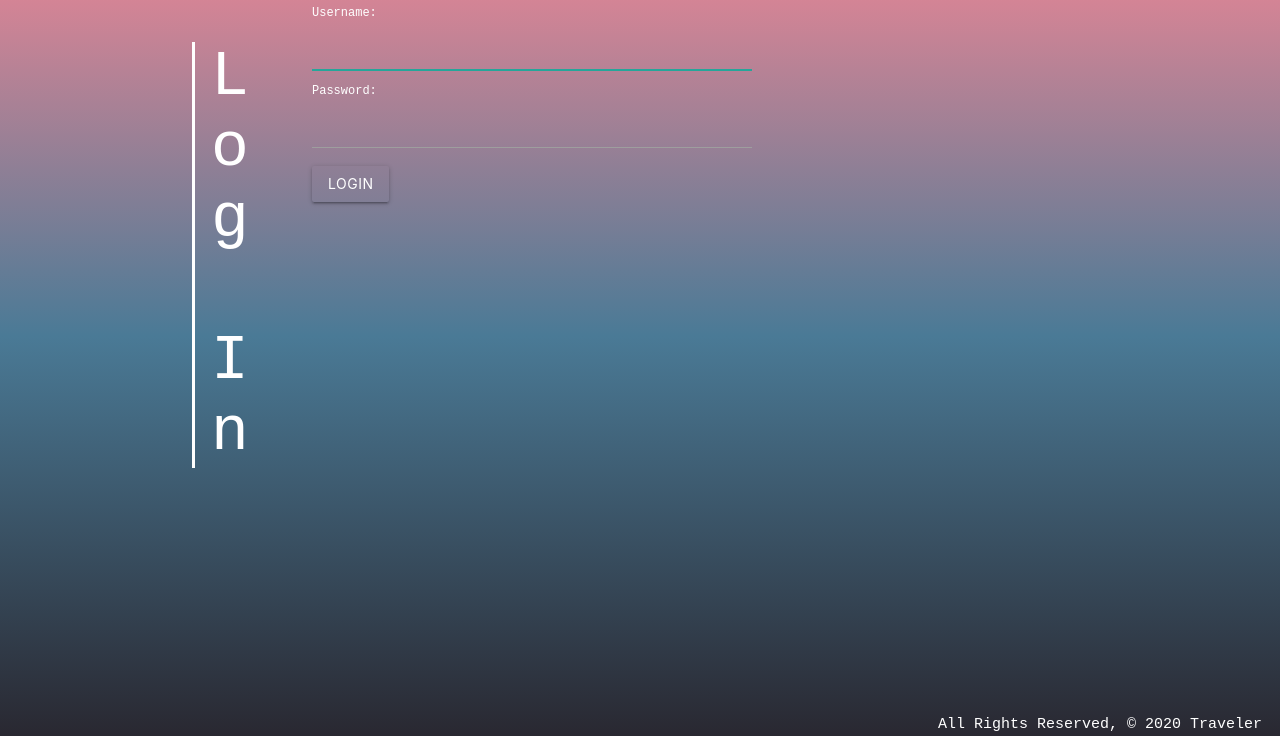
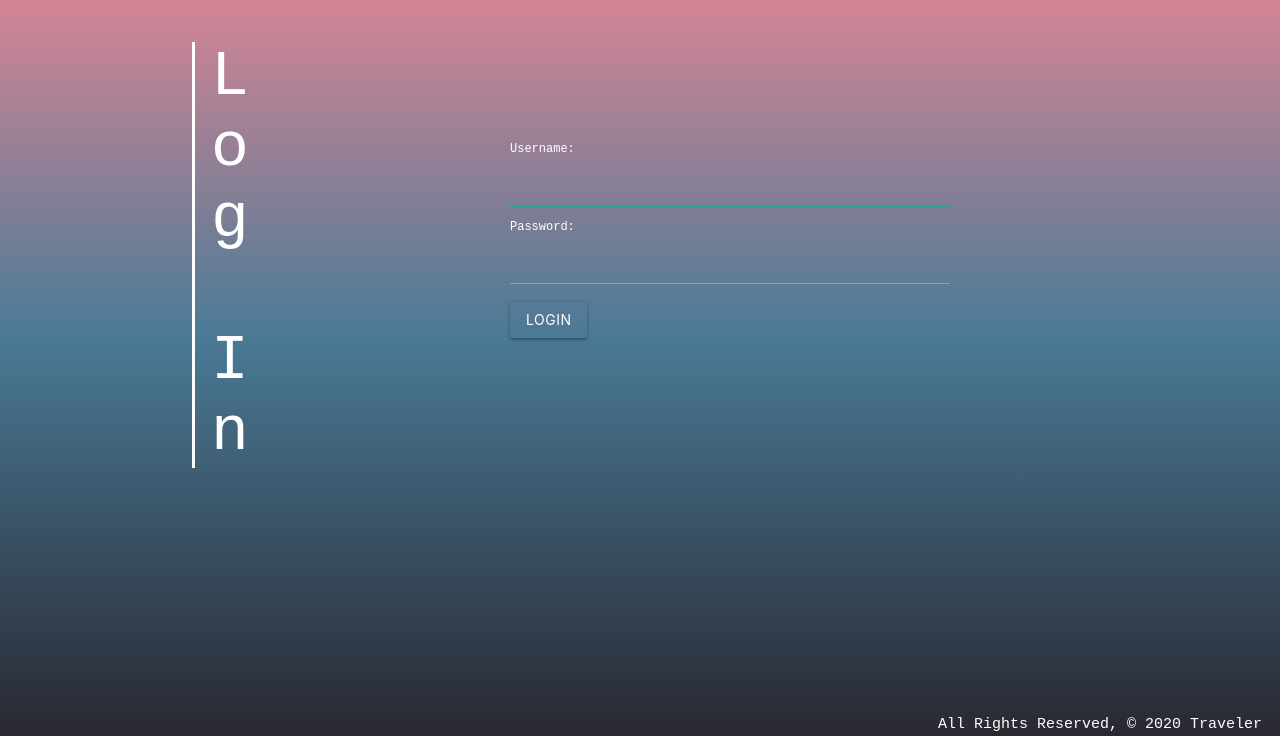
Before and after one commit to CSimoneCode/Project-Wayfarer, a Django app: page /accounts/login/ in a window 1280 px wide. Shown: the part 64-800 px from the top of the page. Run offline with Django 3.2, Linux system fonts and the light colour scheme.

Commit message:
Log In Cont Position

```diff
--- a/main_app/static/css/style.css
+++ b/main_app/static/css/style.css
@@ -18,6 +18,7 @@ html {
 
 main {
   flex: 1 0 auto;
+  justify-content: space-between;
 }
 
 .container {
@@ -76,7 +77,9 @@ form {
 }
 
 .form-cont {
-  display: inline-flex;
+  position: absolute;
+  top: 200px;
+  left: 450px;
 }
 
 input {
@@ -112,6 +115,7 @@ label {
   flex-wrap: wrap;
   justify-content: space-evenly;
   margin-left: 200px;
+  margin-top: 25px;
 }
 
 .card {
@@ -121,7 +125,7 @@ label {
 }
 
 .row {
-  margin: auto;
+  height: fit-content;
   align-self: start;
 }
 
--- a/main_app/static/css/style.scss
+++ b/main_app/static/css/style.scss
@@ -28,10 +28,12 @@ html {
 
 main {
     flex: 1 0 auto;
+    justify-content: space-between;
 }
 
 .container {
     display: flex;
+
 }
 
 // --------------------------------------- Titles
@@ -91,7 +93,9 @@ form {
 }
 
 .form-cont {
-    display: inline-flex;
+    position: absolute;
+    top: 200px;
+    left: 450px;
 }
 
 
@@ -129,6 +133,7 @@ label {
     flex-wrap: wrap;
     justify-content: space-evenly;
     margin-left: 200px;
+    margin-top: 25px;
 
 }
 
@@ -139,7 +144,7 @@ label {
 }
 
 .row {
-    margin: auto;
+    height: fit-content;
     align-self: start;
 }
 
```
Also changed, not shown: 1 other file.
